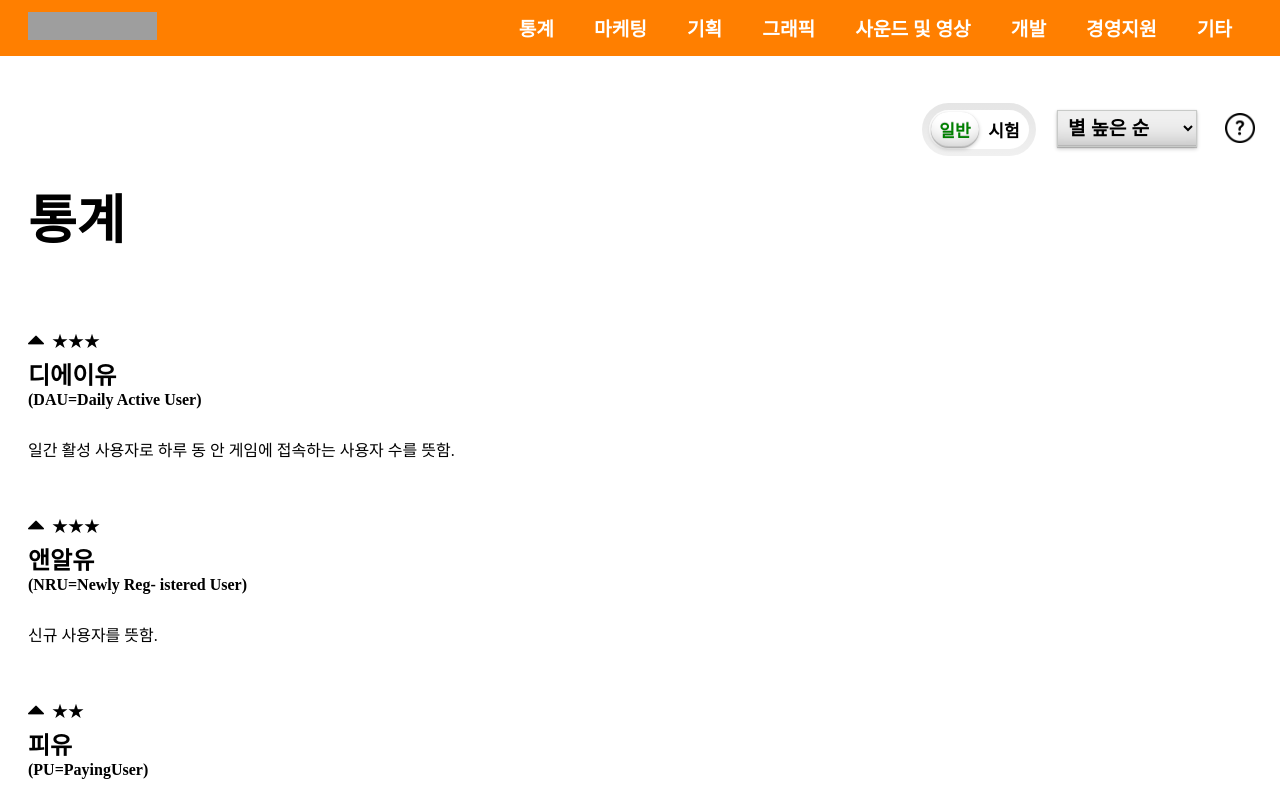
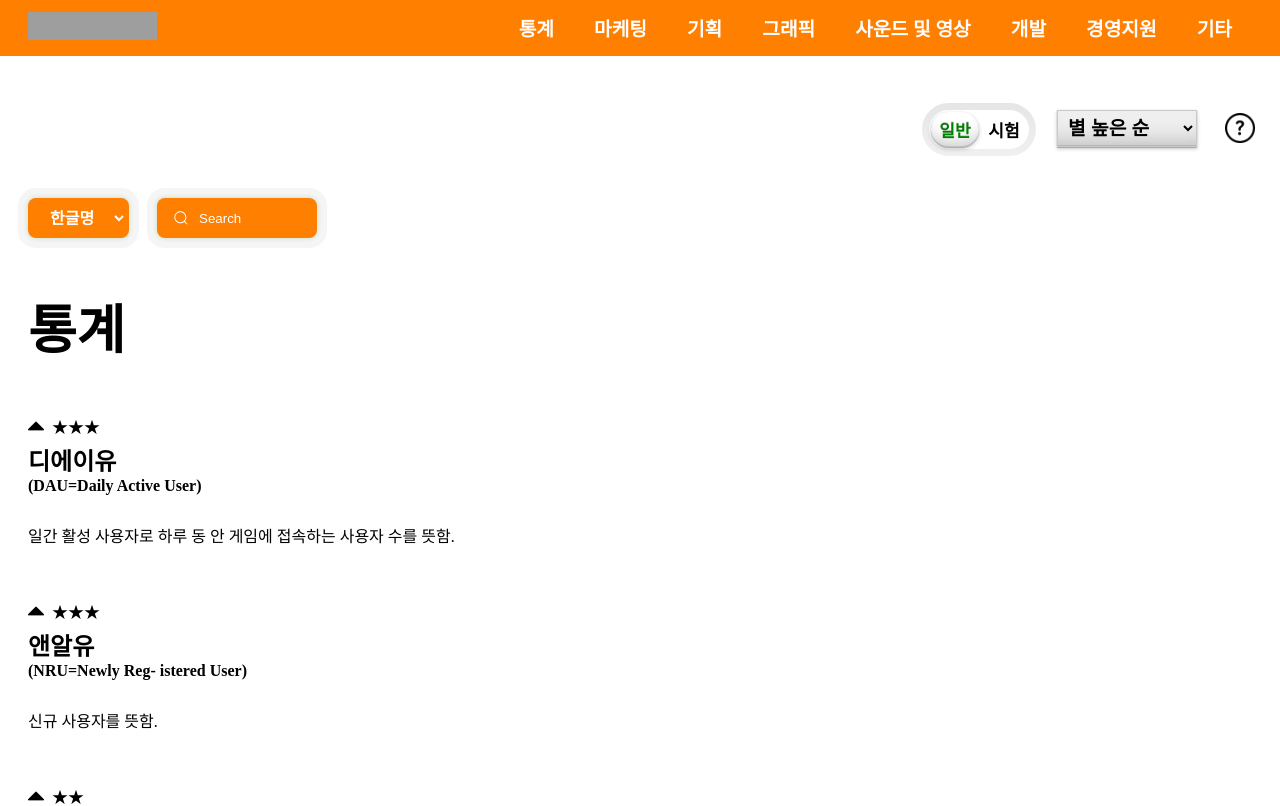
Before and after one commit to shdomi8599/tech-note, a Next.js app: page / in a window 1280 px wide. Shown: the top 806 px of the page. Built offline with nearby package versions, Linux system fonts and the light colour scheme; grey boxes are pictures that could not be loaded.

Commit message:
feat : search_box

```diff
--- /dev/null
+++ b/components/Search.tsx
@@ -0,0 +1,55 @@
+import styled from "styled-components";
+
+const Search = () => {
+  return (
+    <SearchBox id="search-box">
+      <div>
+        <select className="input">
+          <option value="한글명">한글명</option>
+          <option value="영문명">영문명</option>
+          <option value="설명">설명</option>
+        </select>
+      </div>
+      <div className="group">
+        <svg className="icon" aria-hidden="true" viewBox="0 0 24 24">
+          <g>
+            <path d="M21.53 20.47l-3.66-3.66C19.195 15.24 20 13.214 20 11c0-4.97-4.03-9-9-9s-9 4.03-9 9 4.03 9 9 9c2.215 0 4.24-.804 5.808-2.13l3.66 3.66c.147.146.34.22.53.22s.385-.073.53-.22c.295-.293.295-.767.002-1.06zM3.5 11c0-4.135 3.365-7.5 7.5-7.5s7.5 3.365 7.5 7.5-3.365 7.5-7.5 7.5-7.5-3.365-7.5-7.5z"></path>
+          </g>
+        </svg>
+        <input placeholder="Search" type="search" className="input" />
+      </div>
+    </SearchBox>
+  );
+};
+
+export default Search;
+
+const SearchBox = styled.div`
+  margin-top: 50px;
+  display: flex;
+  width: 100%;
+
+  @media (max-width: 410px) {
+    flex-direction: column;
+    align-items: center;
+    margin-right: 0px;
+    padding-left: 0px !important;
+  }
+
+  > div:first-child {
+    margin-right: 28px;
+    @media (max-width: 410px) {
+      margin-right: 0px;
+      margin-bottom: 30px;
+    }
+
+    > select {
+      padding-left: 1rem;
+      font-weight: 600;
+      font-size: 1rem;
+      > option {
+        font-weight: 600;
+      }
+    }
+  }
+`;
--- a/pages/[category]/index.tsx
+++ b/pages/[category]/index.tsx
@@ -12,6 +12,7 @@ import { useRecoilState, useRecoilValue } from "recoil";
 import { modeState, optionState } from "@/recoil/store";
 import DataContent from "@/components/DataContent";
 import Filter from "@/components/Filter";
+import Search from "@/components/Search";
 
 type CategoryProps = {
   directIndex?: number;
@@ -79,13 +80,18 @@ const Category = ({ directIndex, name }: CategoryProps) => {
         <div className="title">
           <h1>{router.query.category || name}</h1>
         </div>
-        {directIndex === undefined && <Filter />}
+        {directIndex === undefined && (
+          <>
+            <Filter />
+            <Search />
+          </>
+        )}
         <div className="main_content">
           {filterData.map(([name, value]) => (
             <DataContent key={name} name={name} value={value} />
           ))}
           {filterData.length === 0 && (
-            <div className="empty_content">★데이터가 존재하지 않아요.★</div>
+            <div className="empty_content">★ 데이터가 존재하지 않아요. ★</div>
           )}
         </div>
       </CategoryBox>
@@ -110,6 +116,10 @@ const CategoryBox = styled.section<CategoryBoxProps>`
   align-items: center;
   flex-direction: column;
 
+  @media (max-width: 236px) {
+    padding-top: 110px;
+  }
+
   > div {
     padding-left: 28px;
   }
@@ -117,7 +127,13 @@ const CategoryBox = styled.section<CategoryBoxProps>`
   > .title {
     width: 100%;
     font-size: 2.2rem;
-    padding-bottom: 24px;
+
+    @media (max-width: 410px) {
+      padding-left: 0px;
+      display: flex;
+      justify-content: center;
+      margin-bottom: 10px;
+    }
   }
 
   > .main_content {
--- a/pages/index.tsx
+++ b/pages/index.tsx
@@ -3,6 +3,7 @@ import styled from "styled-components";
 import Category from "./[category]";
 import { CATEGORIES } from "@/constant/constant";
 import Filter from "@/components/Filter";
+import Search from "@/components/Search";
 
 const Home = () => {
   const directArr: number[] = Array(8)
@@ -16,6 +17,7 @@ const Home = () => {
       </Head>
       <Main>
         <Filter />
+        <Search />
         {directArr.map((idx) => (
           <Category key={idx} directIndex={idx} name={CATEGORIES[idx]} />
         ))}
@@ -33,4 +35,9 @@ const Main = styled.main`
   flex-direction: column;
   width: 100%;
   padding: 90px calc((100% - 1400px) / 2);
+
+  #search-box {
+    padding-left: 28px;
+    margin-bottom: 20px;
+  }
 `;
--- a/styles/App.css
+++ b/styles/App.css
@@ -82,3 +82,39 @@
 .switch input {
   display: none;
 }
+
+/* 검색창 */
+.group {
+  display: flex;
+  line-height: 28px;
+  align-items: center;
+  position: relative;
+  max-width: 160px;
+}
+
+.input {
+  height: 40px;
+  width: 100%;
+  line-height: 28px;
+  padding: 0 1rem;
+  padding-left: 2.5rem;
+  border: 2px solid transparent;
+  border-radius: 8px;
+  outline: none;
+  background-color: var(--main-color);
+  color: white;
+  box-shadow: 0 0 5px #c1d9bf, 0 0 0 10px #f5f5f5eb;
+  transition: 0.3s ease;
+}
+
+.input::placeholder {
+  color: white;
+}
+
+.icon {
+  position: absolute;
+  left: 1rem;
+  fill: white;
+  width: 1rem;
+  height: 1rem;
+}
```
